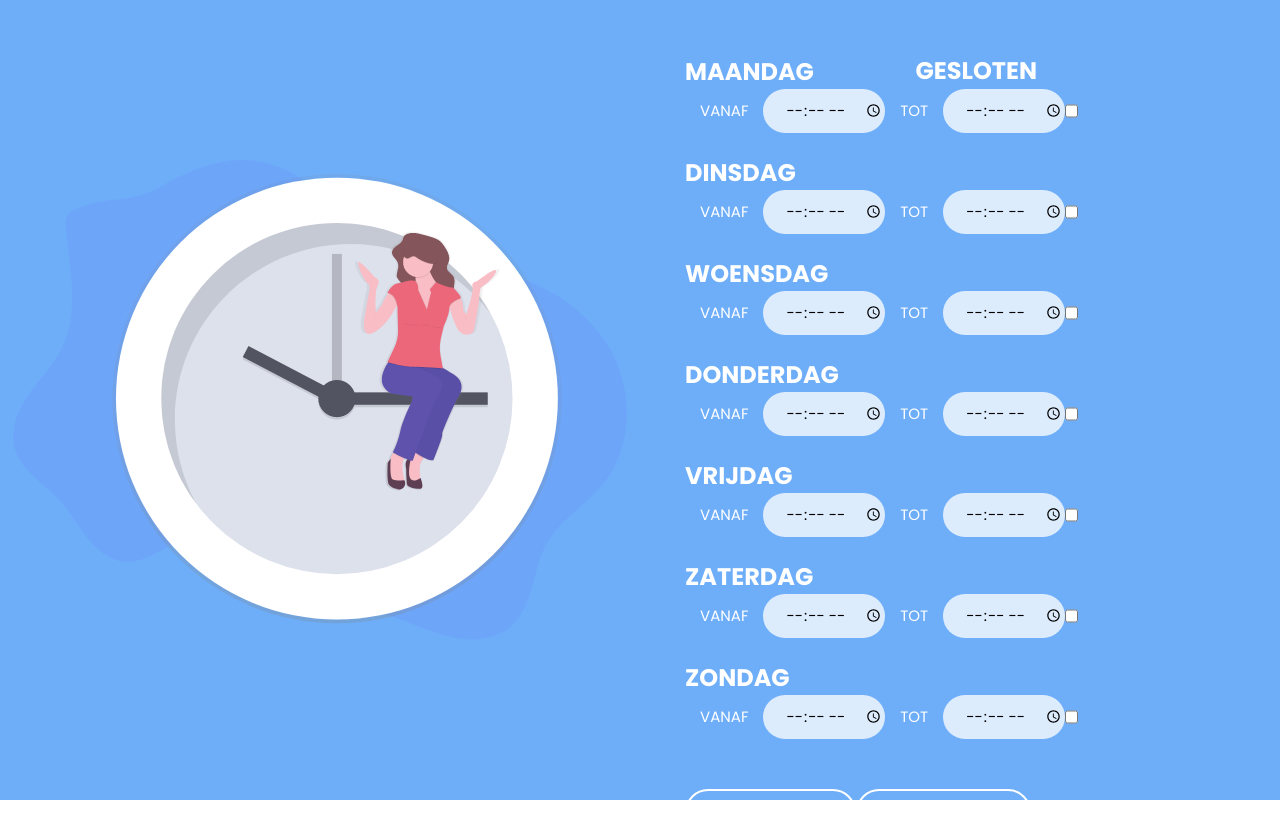
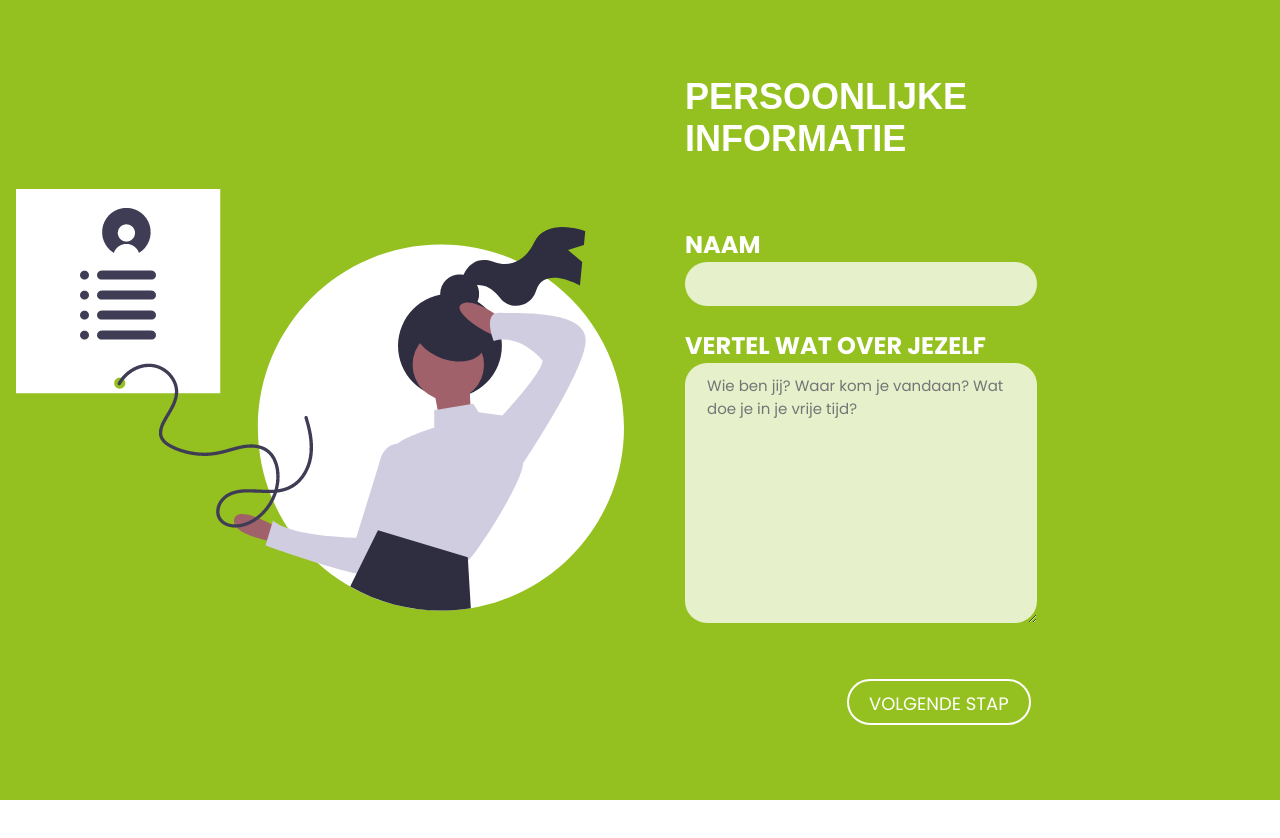
Before and after one commit to MariusHendriks/sigaar-pagebuilder-prototype-1, a React (Create React App) app: page /add in a window 1280 px wide. Shown: the top 838 px of the page. After the commit the page ends 800 px from the top, so only its background shows below. Built offline with nearby package versions, Linux system fonts and the light colour scheme.

Commit message:
:bug: Bugfix

```diff
--- a/src/components/add/addForm.tsx
+++ b/src/components/add/addForm.tsx
@@ -7,7 +7,7 @@ import { Redirect, Link } from "react-router-dom";
 import { useCookies } from "react-cookie";
 
 const AddForm: React.FC = () => {
-  const [tabIndex, setTabIndex] = useState<number>(2);
+  const [tabIndex, setTabIndex] = useState<number>(0);
   const [cookies, setCookie, removeCookie] = useCookies(["data"]);
   const [personalName, setPersonalName] = useState<string>("");
   const [personalDescription, setPersonalDescription] = useState<string>("");
```
